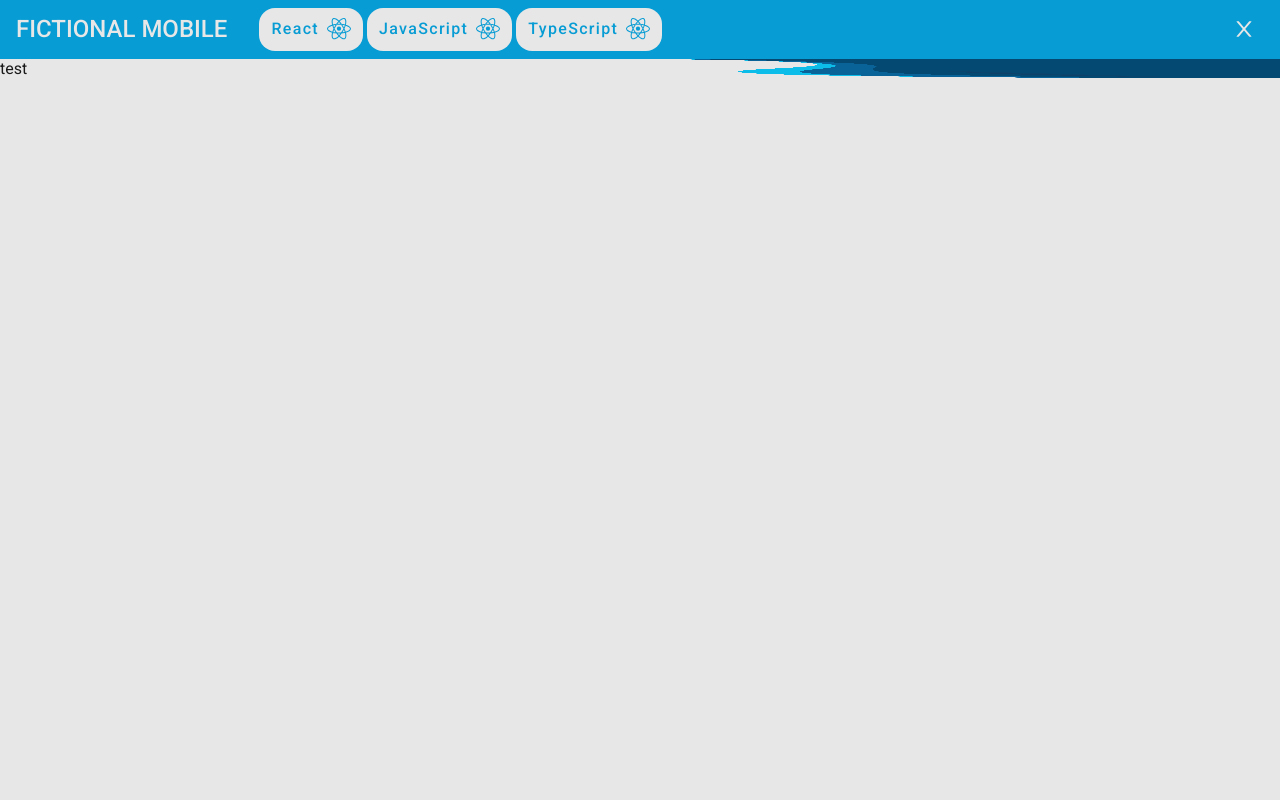
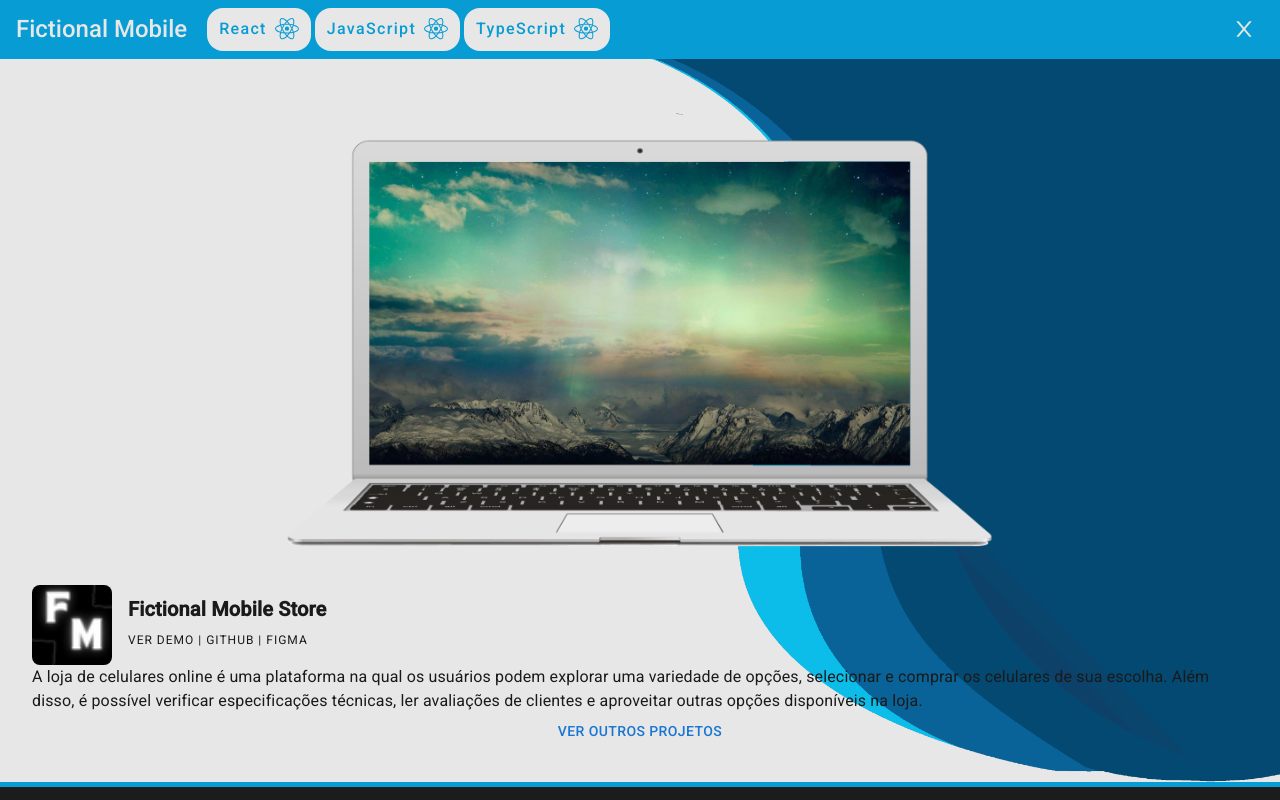
Before and after one commit to Felipe-alv-es/site-portifolio, a React (Create React App) app: page /fm in a window 1280 px wide. Shown: the top 800 px of the page. Built offline with nearby package versions, Linux system fonts and the light colour scheme; no server answers.

Commit message:
chore(Project): page base finished

```diff
--- a/src/components/Projects/Pages/FictionalMobile.js
+++ b/src/components/Projects/Pages/FictionalMobile.js
@@ -1,6 +1,9 @@
 import React from "react";
 import backImage from "../../../assets/images/CommumImages/wavesBackground.png";
-import { Box, IconButton, Typography } from "@mui/material";
+import NoteHd from "../../../assets/images/CommumImages/NoteHdScreen.png";
+import FictionalMobileLogo from "../../../assets/images/Logos/FM.png";
+import Footer from "../../Footer/Footer";
+import { Box, Button, IconButton, Typography } from "@mui/material";
 import { AiOutlineClose } from "react-icons/ai";
 import { GrReactjs } from "react-icons/gr";
 import {
@@ -14,7 +17,7 @@ const FictionalMobile = () => {
     <>
       <Box sx={getHeaderStyle}>
         <Box>
-          <Typography sx={getPageTitleStyle}>FICTIONAL MOBILE</Typography>
+          <Typography sx={getPageTitleStyle}>Fictional Mobile</Typography>
           <StyledChipIcon label="React" icon={<GrReactjs color="#089cd4" />} />
           <StyledChipIcon
             label="JavaScript"
@@ -35,10 +38,51 @@ const FictionalMobile = () => {
           backgroundSize: "50% 100%",
           backgroundRepeat: "no-repeat",
           backgroundPosition: "right",
+          display: "flex",
+          flexDirection: "column",
+          placeItems: "center",
+          padding: "32px",
         }}
       >
-        test
+        <Box
+          component="img"
+          src={NoteHd}
+          alt="Man avatar generic image"
+          sx={{ width: "70%" }}
+        />
+        <Box
+          sx={{
+            display: "flex",
+            alignItems: "center",
+            width: "100%",
+            marginTop: "16px",
+          }}
+        >
+          <Box
+            component="img"
+            src={FictionalMobileLogo}
+            alt="Man avatar generic image"
+            sx={{ width: "80px", borderRadius: "8px", marginRight: "16px" }}
+          />
+          <Box>
+            <Typography sx={{ typography: "h6", fontWeight: "bold" }}>
+              Fictional Mobile Store
+            </Typography>
+            <Typography sx={{ typography: "overline", fontSize: "12px" }}>
+              Ver Demo | Github | Figma
+            </Typography>
+          </Box>
+        </Box>
+        <Typography>
+          A loja de celulares online é uma plataforma na qual os usuários podem
+          explorar uma variedade de opções, selecionar e comprar os celulares de
+          sua escolha. Além disso, é possível verificar especificações técnicas,
+          ler avaliações de clientes e aproveitar outras opções disponíveis na
+          loja.
+        </Typography>
+        <Button>Ver outros projetos</Button>
       </Box>
+      <Footer />
     </>
   );
 };
--- a/src/components/Projects/Pages/FictionalMobile.styles.tsx
+++ b/src/components/Projects/Pages/FictionalMobile.styles.tsx
@@ -17,7 +17,7 @@ export const getPageTitleStyle = () => ({
   color: "#e7e7e7",
   typography: "h5",
   fontWeight: "medium",
-  marginRight: "32px",
+  marginRight: "20px",
 });
 
 interface StyledChipProps {
```
Also changed, not shown: src/assets/images/CommumImages/NoteHdScreen.png (added), src/assets/images/Logos/FM.png (added).
